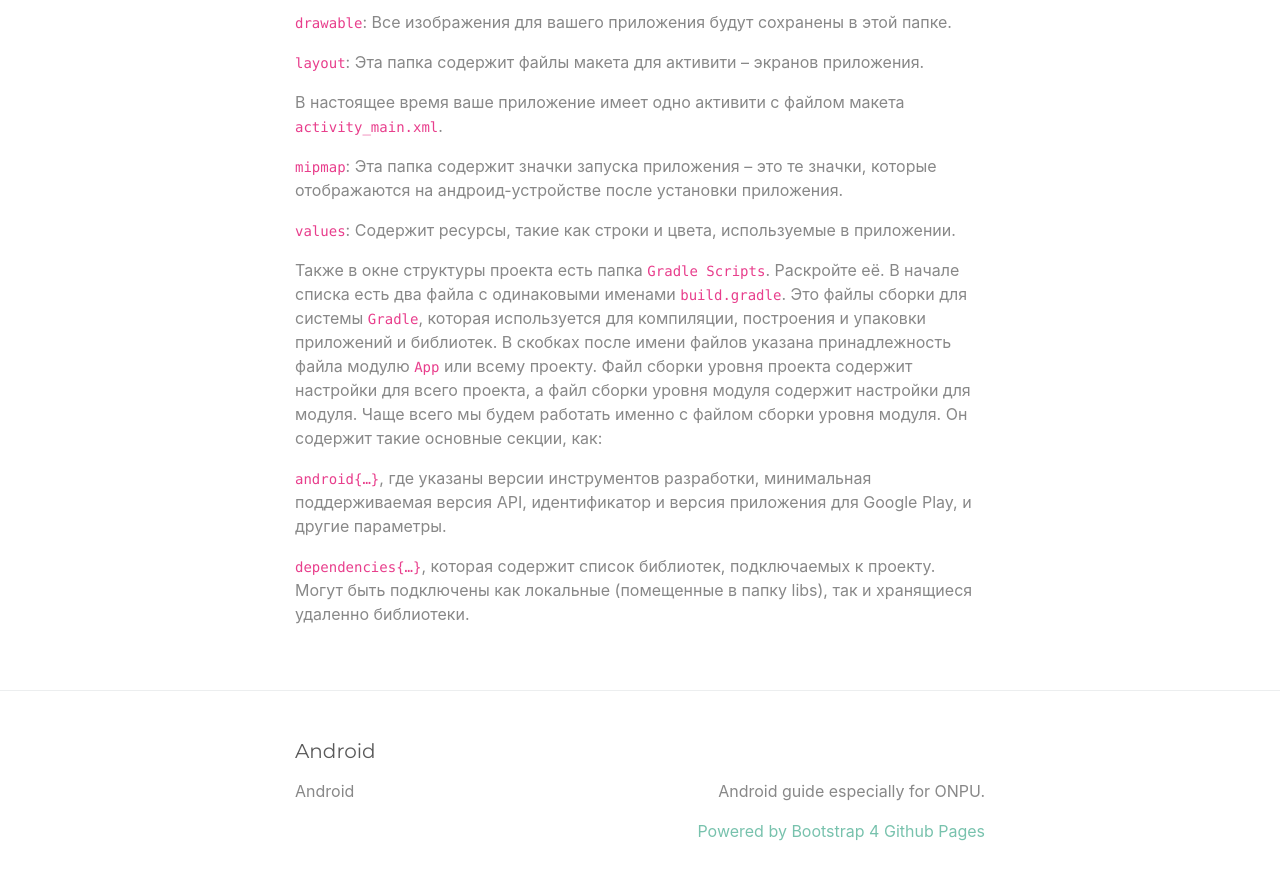
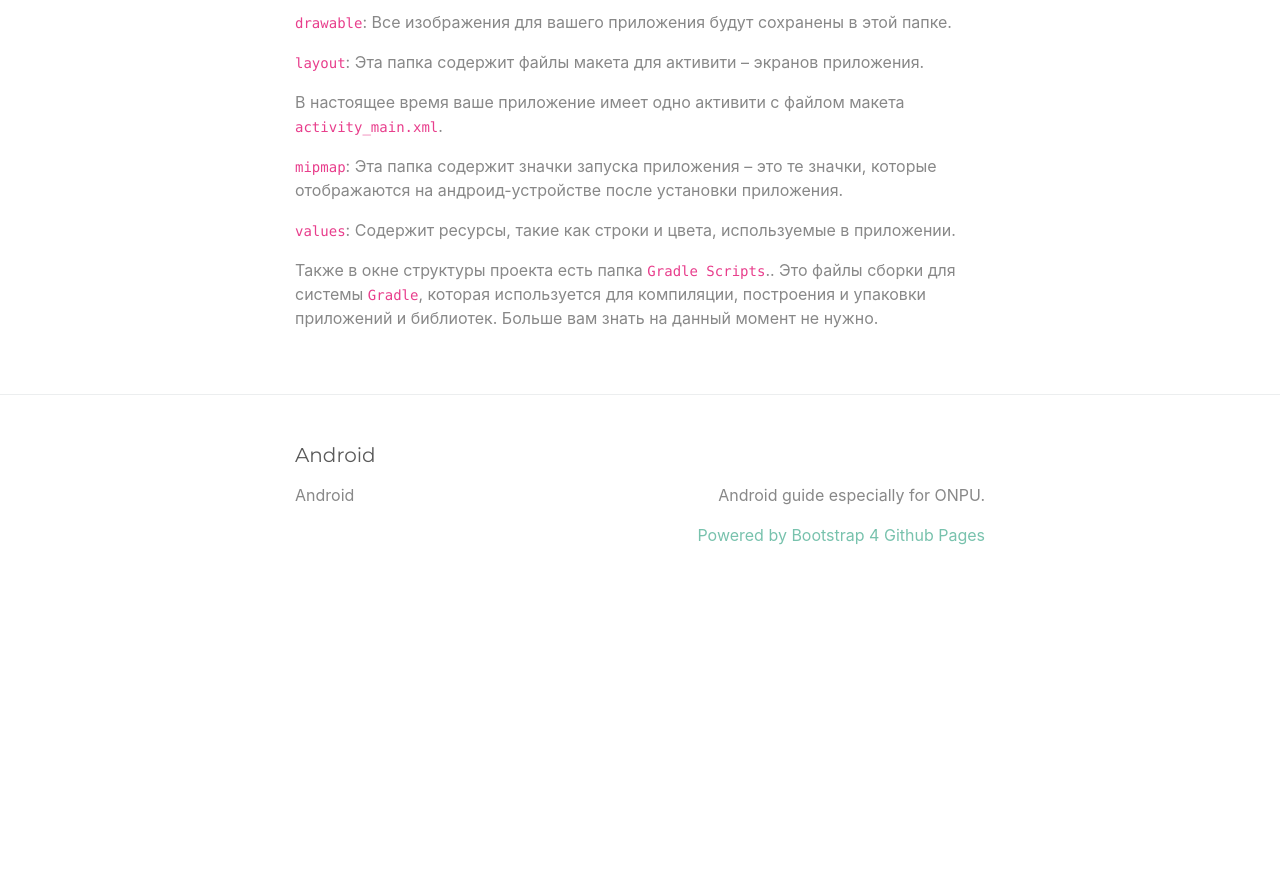
Before and after one commit to fullmeth/fullmeth.github.io, a Jekyll site: the page built from index.md, in a window 1280 px wide and 900 px high, scrolled down 4275 px. Shown: the top 880 px of the window. Built offline with Jekyll 4.4.1, drawn with Linux system fonts in a browser that asks for light colours; after the commit the page ends 4886 px from its top, so only the background shows below that.

Commit message:
Update index.md

```diff
--- a/index.md
+++ b/index.md
@@ -73,8 +73,4 @@ title: Android. Kotlin.
 
 `values`: Содержит ресурсы, такие как строки и цвета, используемые в приложении.
 
-Также в окне структуры проекта есть папка `Gradle Scripts`. Раскройте её. В начале списка есть два файла с одинаковыми именами `build.gradle`. Это файлы сборки для системы `Gradle`, которая используется для компиляции, построения и упаковки приложений и библиотек. В скобках после имени файлов указана принадлежность файла модулю `App` или всему проекту. Файл сборки уровня проекта содержит настройки для всего проекта, а файл сборки уровня модуля содержит настройки для модуля. Чаще всего мы будем работать именно с файлом сборки уровня модуля. Он содержит такие основные секции, как:
-
-`android{…}`, где указаны версии инструментов разработки, минимальная поддерживаемая версия API, идентификатор и версия приложения для Google Play, и другие параметры.
-
-`dependencies{…}`, которая содержит список библиотек, подключаемых к проекту. Могут быть подключены как локальные (помещенные в папку libs), так и хранящиеся удаленно библиотеки.
+Также в окне структуры проекта есть папка `Gradle Scripts`.. Это файлы сборки для системы `Gradle`, которая используется для компиляции, построения и упаковки приложений и библиотек. Больше вам знать на данный момент не нужно.
```
